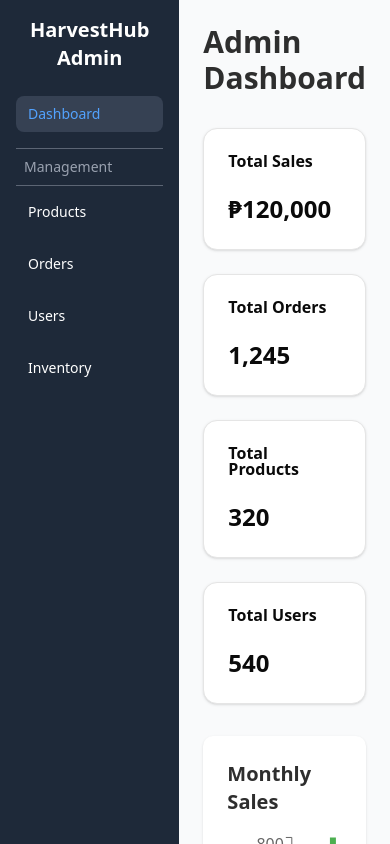
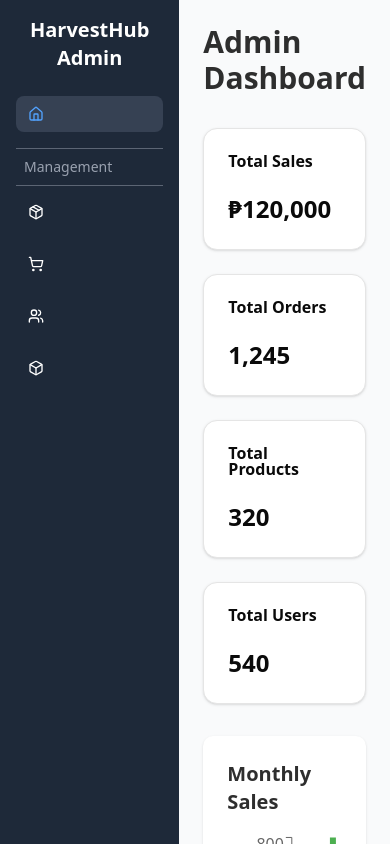
Before and after one commit to harvetHub/harvestHub, a Next.js app: page /admin/dashboard in a window 390 px wide. Shown: the top 844 px of the page. Built offline with nearby package versions, Linux system fonts and the light colour scheme.

Commit message:
Refactor AdminSidebar icons for consistent visibility

```diff
--- a/src/components/AdminSidebar.tsx
+++ b/src/components/AdminSidebar.tsx
@@ -23,8 +23,8 @@ const AdminSidebar = () => {
           }`}
           onClick={() => navigateTo("/admin/dashboard")}
         >
-          <Home className="w-5 h-5 sm:block hidden" />
-          <span>Dashboard</span>
+          <Home className="w-5 h-5 " />
+          <span className={"sm:block hidden"}>Dashboard</span>
         </Button>
 
         <p className="text-sm text-gray-400 mb-2 py-2 px-2 border-y border-gray-400/50">
@@ -37,8 +37,8 @@ const AdminSidebar = () => {
           }`}
           onClick={() => navigateTo("/admin/products")}
         >
-          <Package className="w-5 h-5 sm:block hidden" />
-          <span>Products</span>
+          <Package className="w-5 h-5 " />
+          <span className={"sm:block hidden"}>Products</span>
         </Button>
         <Button
           variant="ghost"
@@ -47,8 +47,8 @@ const AdminSidebar = () => {
           }`}
           onClick={() => navigateTo("/admin/orders")}
         >
-          <ShoppingCart className="w-5 h-5 sm:block hidden" />
-          <span>Orders</span>
+          <ShoppingCart className="w-5 h-5 " />
+          <span className={"sm:block hidden"}>Orders</span>
         </Button>
         <Button
           variant="ghost"
@@ -57,8 +57,8 @@ const AdminSidebar = () => {
           }`}
           onClick={() => navigateTo("/admin/users")}
         >
-          <Users className="w-5 h-5 sm:block hidden" />
-          <span>Users</span>
+          <Users className="w-5 h-5 " />
+          <span className={"sm:block hidden"}>Users</span>
         </Button>
         <Button
           variant="ghost"
@@ -67,8 +67,8 @@ const AdminSidebar = () => {
           }`}
           onClick={() => navigateTo("/admin/inventory")}
         >
-          <Box className="w-5 h-5 sm:block hidden" />
-          <span>Inventory</span>
+          <Box className="w-5 h-5 " />
+          <span className={"sm:block hidden"}>Inventory</span>
         </Button>
       </nav>
     </aside>
```
